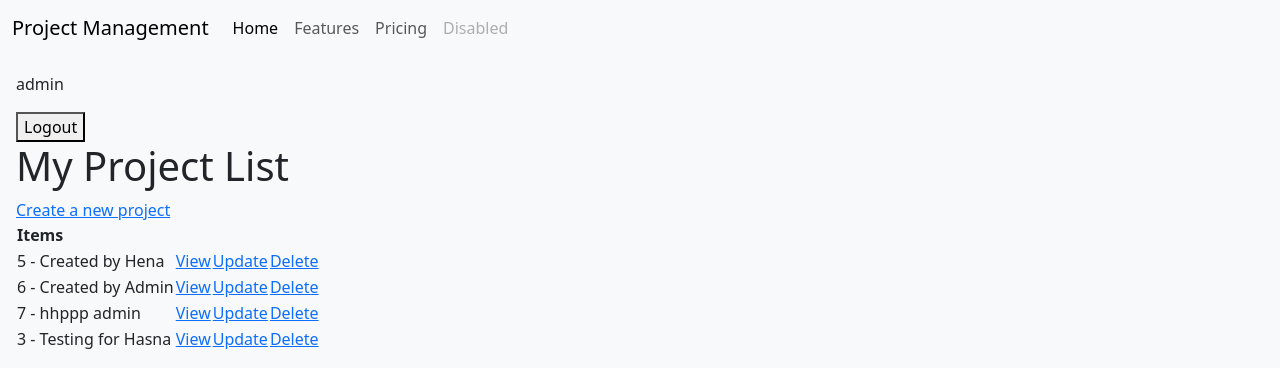
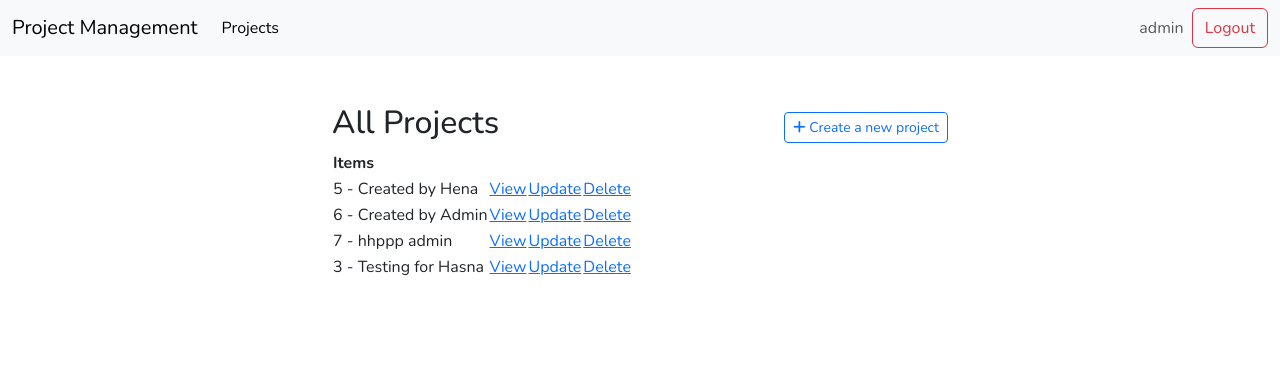
Before and after one commit to CipherGirl/project-management, a Django app: page / in a window 1280 px wide. Shown: the top 388 px of the page. Run offline with Django 5.2, Linux system fonts and the light colour scheme; a user stored in the database is signed in; data comes from the database, SQL or seed files in the repository; both versions use the stored data as it was after the commit; some libraries are stand-ins or nearby versions.

Commit message:
Style fixing, project list, create/update project

```diff
--- a/projects/templates/projects/main.html
+++ b/projects/templates/projects/main.html
@@ -1,21 +1,28 @@
-<!doctype html>
+<!DOCTYPE html>
 <html lang="en">
   <head>
     <meta charset="utf-8">
     <meta name="viewport" content="width=device-width, initial-scale=1">
     <title>Project Management Application</title>
-    <link href="https://cdn.jsdelivr.net/npm/bootstrap@5.3.2/dist/css/bootstrap.min.css" rel="stylesheet" integrity="sha384-T3c6CoIi6uLrA9TneNEoa7RxnatzjcDSCmG1MXxSR1GAsXEV/Dwwykc2MPK8M2HN" crossorigin="anonymous">
-    <link rel="stylesheet" href="styles.css">
+    <link href="https://cdn.jsdelivr.net/npm/bootstrap@5.3.2/dist/css/bootstrap.min.css"
+          rel="stylesheet"
+          integrity="sha384-T3c6CoIi6uLrA9TneNEoa7RxnatzjcDSCmG1MXxSR1GAsXEV/Dwwykc2MPK8M2HN"
+          crossorigin="anonymous">
+    <link rel="preconnect" href="https://fonts.googleapis.com">
+    <link rel="preconnect" href="https://fonts.gstatic.com" crossorigin>
+    <link href="https://fonts.googleapis.com/css2?family=Nunito:wght@200..1000&display=swap"
+          rel="stylesheet">
+    <script src="https://kit.fontawesome.com/3ff094416c.js"
+            crossorigin="anonymous"></script>
   </head>
-  <body>
-    {% include 'projects/navigation.html' %}
-
-    <div class="container-fluid m-0 p-3 bg-light">
-    {% block content %}
-    {% endblock content %}
+  <body style="font-family: 'Nunito', sans-serif;">
+    {% include "projects/navigation.html" %}
+    <div class="container col col-md-6 mx-auto mt-5">
+      {% block content %}
+      {% endblock content %}
     </div>
-
-    <script src="https://cdn.jsdelivr.net/npm/bootstrap@5.3.2/dist/js/bootstrap.bundle.min.js" integrity="sha384-C6RzsynM9kWDrMNeT87bh95OGNyZPhcTNXj1NW7RuBCsyN/o0jlpcV8Qyq46cDfL" crossorigin="anonymous"></script>
-    <script src="main.js"></script>
+    <script src="https://cdn.jsdelivr.net/npm/bootstrap@5.3.2/dist/js/bootstrap.bundle.min.js"
+            integrity="sha384-C6RzsynM9kWDrMNeT87bh95OGNyZPhcTNXj1NW7RuBCsyN/o0jlpcV8Qyq46cDfL"
+            crossorigin="anonymous"></script>
   </body>
 </html>
--- a/projects/templates/projects/navigation.html
+++ b/projects/templates/projects/navigation.html
@@ -1,16 +1,36 @@
 <nav class="navbar navbar-expand-lg bg-body-tertiary">
-    <div class="container-fluid">
+  <div class="container-fluid">
+    <button class="navbar-toggler"
+            type="button"
+            data-bs-toggle="collapse"
+            data-bs-target="#navbarTogglerDemo01"
+            aria-controls="navbarTogglerDemo01"
+            aria-expanded="false"
+            aria-label="Toggle navigation">
+      <span class="navbar-toggler-icon"></span>
+    </button>
+    <div class="collapse navbar-collapse" id="navbarTogglerDemo01">
       <a class="navbar-brand" href="#">Project Management</a>
-      <button class="navbar-toggler" type="button" data-bs-toggle="collapse" data-bs-target="#navbarNavAltMarkup" aria-controls="navbarNavAltMarkup" aria-expanded="false" aria-label="Toggle navigation">
-        <span class="navbar-toggler-icon"></span>
-      </button>
-      <div class="collapse navbar-collapse" id="navbarNavAltMarkup">
-        <div class="navbar-nav">
-          <a class="nav-link active" aria-current="page" href="#">Home</a>
-          <a class="nav-link" href="#">Features</a>
-          <a class="nav-link" href="#">Pricing</a>
-          <a class="nav-link disabled" aria-disabled="true">Disabled</a>
-        </div>
-      </div>
+      <ul class="navbar-nav me-auto mb-2 mb-lg-0">
+        <li class="nav-item">
+          <a class="nav-link active"
+             aria-current="page"
+             href="{% url 'project_list' %}">Projects</a>
+        </li>
+      </ul>
+      {% if user.is_authenticated %}
+        <form action="{% url 'logout' %}" method="post" class="d-flex">
+          <span class="navbar-text me-2">{{ user.username }}</span>
+          {% csrf_token %}
+          <button type="submit" class="btn btn-outline-danger">Logout</button>
+        </form>
+      {% else %}
+        {% if current_view == 'login' %}
+          <a class="btn btn-primary" href="{% url 'register' %}">Register</a>
+        {% elif current_view == 'register' %}
+          <a class="btn btn-primary" href="{% url 'login' %}">Login</a>
+        {% endif %}
+      {% endif %}
     </div>
-  </nav>
+  </div>
+</nav>
--- a/projects/templates/projects/project_list.html
+++ b/projects/templates/projects/project_list.html
@@ -1,25 +1,15 @@
-{% extends 'projects/main.html' %}
-
+{% extends "projects/main.html" %}
 {% block content %}
-{% if request.user.is_authenticated %}
-<p>{{ request.user }}</p>
-<form action="{% url 'logout' %}" method="post">
-  {% csrf_token %}
-  <button type="submit">Logout</button>
-</form>
-
-{% else %}
-<a href="{% url 'login' %}">Login</a>
-
-{% endif %}
-
-<h1>My Project List</h1>
-
-<a href="{% url 'project_create' %}">Create a new project</a>
-
+  <div class="d-flex justify-content-between align-items-center">
+    <h2>All Projects</h2>
+    <a class="btn btn-outline-primary btn-sm"
+       href="{% url 'project_create' %}">
+      <i class="fa-solid fa-plus"></i>
+      Create a new project
+    </a>
+  </div>
   {% if not projects %}
     <h3>No projects</h3>
-<a href="">Create a new project</a>
   {% else %}
     <table>
       <tr>
@@ -27,10 +17,16 @@
       </tr>
       {% for project in projects %}
         <tr>
-    <td>{{project.id}} - {{ project.title }}</td>
-    <td><a href="{% url 'project_detail' project.id %}">View</a></td>
-    <td><a href="{% url 'project_update' project.id %}">Update</a></td>
-    <td><a href="{% url 'project_delete' project.id %}">Delete</a></td>
+          <td>{{ project.id }} - {{ project.title }}</td>
+          <td>
+            <a href="{% url 'project_detail' project.id %}">View</a>
+          </td>
+          <td>
+            <a href="{% url 'project_update' project.id %}">Update</a>
+          </td>
+          <td>
+            <a href="{% url 'project_delete' project.id %}">Delete</a>
+          </td>
         </tr>
       {% endfor %}
     </table>
--- a/projects/views.py
+++ b/projects/views.py
@@ -1,5 +1,11 @@
 from django.shortcuts import render, HttpResponse, redirect, get_object_or_404
-from django.views.generic import ListView, DetailView, CreateView, UpdateView, DeleteView
+from django.views.generic import (
+    ListView,
+    DetailView,
+    CreateView,
+    UpdateView,
+    DeleteView,
+)
 from django.contrib.auth.views import LoginView
 from django.views.generic.edit import FormView
 from django.contrib.auth.mixins import LoginRequiredMixin
@@ -10,13 +16,14 @@ from django.urls import reverse_lazy
 from .models import Projects, Task
 from django.db.models import Q
 from django.core.exceptions import PermissionDenied
+from django.urls import resolve
 
 
 # View to list all projects the user is involved in
 class ProjectList(LoginRequiredMixin, ListView):
     model = Projects
-    context_object_name = 'projects'
-    template_name = 'projects/project_list.html'
+    context_object_name = "projects"
+    template_name = "projects/project_list.html"
 
     def get_queryset(self):
         user = self.request.user
@@ -25,49 +32,55 @@ class ProjectList(LoginRequiredMixin, ListView):
 
     def get_context_data(self, **kwargs):
         context = super().get_context_data(**kwargs)
-        projects = context['projects']
+        projects = context["projects"]
 
         # Count incomplete projects
         count_incomplete = projects.filter(complete=False).count()
 
-        context['count'] = count_incomplete
+        context["count"] = count_incomplete
         return context
 
 
 # View to show details of a specific project
 class ProjectDetail(LoginRequiredMixin, DetailView):
     model = Projects
-    context_object_name = 'project'
-    template_name = 'projects/project_detail.html'
+    context_object_name = "project"
+    template_name = "projects/project_detail.html"
 
     def dispatch(self, request, *args, **kwargs):
         project = self.get_object()
         # Check if the user is a member of the project
         if request.user not in project.members.all():
-            return redirect('project_list')
+            return redirect("project_list")
         return super().dispatch(request, *args, **kwargs)
 
     def get_context_data(self, **kwargs):
         context = super().get_context_data(**kwargs)
         project = self.get_object()
         tasks = Task.objects.filter(project=project)
-        context['tasks'] = tasks
+        context["tasks"] = tasks
         return context
 
 
 # View to create a new project
 class ProjectCreate(LoginRequiredMixin, CreateView):
     model = Projects
-    fields = ['title', 'description', 'complete']
-    success_url = reverse_lazy('project_list')
-    template_name = 'projects/project_form.html'
+    fields = ["title", "description", "complete"]
+    template_name = "projects/project_form.html"
+    success_url = reverse_lazy("project_list")
+
+    def get_context_data(self, **kwargs):
+        context = super().get_context_data(**kwargs)
+        context["form_title"] = "Create Project"
+        context["submit_button_text"] = "Create Project"
+        context["all_users"] = User.objects.all()
+        context["members"] = []
+        return context
 
     def form_valid(self, form):
         project = form.save(commit=False)
-        # Set the creator of the project
         project.created_by = self.request.user
         project.save()
-        # Add the creator as a member of the project
         project.members.add(self.request.user)
         return super().form_valid(form)
 
@@ -75,81 +88,75 @@ class ProjectCreate(LoginRequiredMixin, CreateView):
 # View to update an existing project
 class ProjectUpdate(LoginRequiredMixin, UpdateView):
     model = Projects
-    fields = ['title', 'description', 'complete']
-    template_name = 'projects/project_form.html'
-    success_url = reverse_lazy('project_list')
+    fields = ["title", "description", "complete"]
+    template_name = "projects/project_form.html"
+    success_url = reverse_lazy("project_list")
 
-    def dispatch(self, request, *args, **kwargs):
+    def get_context_data(self, **kwargs):
+        context = super().get_context_data(**kwargs)
+        context["form_title"] = "Update Project"
+        context["submit_button_text"] = "Update Project"
         project = self.get_object()
-        # Check if the user is a member of the project
-        if request.user not in project.members.all():
-            raise PermissionDenied
-        return super().dispatch(request, *args, **kwargs)
+        context["all_users"] = User.objects.exclude(id=project.created_by.id)
+        context["members"] = project.members.all()
+        return context
 
     def form_valid(self, form):
         project = form.save(commit=False)
         project.save()
         return super().form_valid(form)
 
-    def get_context_data(self, **kwargs):
-        context = super().get_context_data(**kwargs)
-        project = self.get_object()
-        # Pass members and all users excluding the creator to the context
-        context['members'] = project.members.all()
-        context['all_users'] = User.objects.exclude(id=project.created_by.id)
-        return context
-
     def post(self, request, *args, **kwargs):
         project = self.get_object()
-        members = request.POST.getlist('members')
-        # Ensure the current user cannot remove themselves
+        members = request.POST.getlist("members")
         members.append(str(request.user.id))
         if not project.created_by == request.user:
             raise PermissionDenied
-
-        current_user = request.user
-        if current_user not in project.members.all():
-            project.members.add(current_user)
-
-        project.members.clear()
-        for member_id in members:
-            user = get_object_or_404(User, id=member_id)
-            project.members.add(user)
-
-        return super().post(request, *args, **kwargs)
 
 
 # View to delete a project
 class ProjectDelete(LoginRequiredMixin, DeleteView):
     model = Projects
-    context_object_name = 'project'
-    success_url = reverse_lazy('project_list')
-    template_name = 'projects/project_confirm_delete.html'
+    context_object_name = "project"
+    success_url = reverse_lazy("project_list")
+    template_name = "projects/project_confirm_delete.html"
 
     def dispatch(self, request, *args, **kwargs):
         project = self.get_object()
         # Only the creator or members can delete the project
-        if request.user != project.created_by and request.user not in project.members.all():
+        if (
+            request.user != project.created_by
+            and request.user not in project.members.all()
+        ):
             raise PermissionDenied
         return super().dispatch(request, *args, **kwargs)
 
 
 # View to handle user login
 class UserLoginView(LoginView):
-    template_name = 'projects/login.html'
-    fields = '__all__'
+    template_name = "projects/login.html"
+    fields = "__all__"
     redirect_authenticated_user = False
 
+    def get_context_data(self, **kwargs):
+        context = super().get_context_data(**kwargs)
+        context["current_view"] = resolve(self.request.path_info).url_name
+        return context
+
     def get_success_url(self):
-        return reverse_lazy('project_list') if self.request.user.is_authenticated else reverse_lazy('login')
+        return (
+            reverse_lazy("project_list")
+            if self.request.user.is_authenticated
+            else reverse_lazy("login")
+        )
 
 
 # View to handle user registration
 class RegisterPage(FormView):
-    template_name = 'projects/register.html'
+    template_name = "projects/register.html"
     form_class = UserCreationForm
     redirect_authenticated_user = True
-    success_url = reverse_lazy('project_list')
+    success_url = reverse_lazy("project_list")
 
     def form_valid(self, form):
         user = form.save()
@@ -157,71 +164,76 @@ class RegisterPage(FormView):
             login(self.request, user)
         return super().form_valid(form)
 
+    def get_context_data(self, **kwargs):
+        context = super().get_context_data(**kwargs)
+        context["current_view"] = resolve(self.request.path_info).url_name
+        return context
+
     def get(self, *args, **kwargs):
         if self.request.user.is_authenticated:
-            return redirect('project_list')
+            return redirect("project_list")
         return super().get(*args, **kwargs)
 
 
 # View to list all tasks in a project
 class TaskList(LoginRequiredMixin, ListView):
     model = Task
-    context_object_name = 'tasks'
-    template_name = 'tasks/task_list.html'
+    context_object_name = "tasks"
+    template_name = "tasks/task_list.html"
 
     def get_queryset(self):
-        project = get_object_or_404(Projects, id=self.kwargs['pk'])
+        project = get_object_or_404(Projects, id=self.kwargs["pk"])
         return Task.objects.filter(project=project)
 
 
 # View to show details of a specific task
 class TaskDetail(LoginRequiredMixin, DetailView):
     model = Task
-    context_object_name = 'task'
-    template_name = 'tasks/task_detail.html'
+    context_object_name = "task"
+    template_name = "tasks/task_detail.html"
 
 
 # View to create a new task
 class TaskCreate(LoginRequiredMixin, CreateView):
     model = Task
-    fields = ['title', 'description', 'status']
-    template_name = 'tasks/task_form.html'
+    fields = ["title", "description", "status"]
+    template_name = "tasks/task_form.html"
 
     def form_valid(self, form):
-        project = get_object_or_404(Projects, id=self.kwargs['pk'])
+        project = get_object_or_404(Projects, id=self.kwargs["pk"])
         form.instance.project = project
-        assigned_to_id = self.request.POST.get('assigned_to')
+        assigned_to_id = self.request.POST.get("assigned_to")
         if assigned_to_id:
             form.instance.assigned_to = User.objects.get(id=assigned_to_id)
         return super().form_valid(form)
 
     def get_context_data(self, **kwargs):
         context = super().get_context_data(**kwargs)
-        project = get_object_or_404(Projects, id=self.kwargs['pk'])
-        context['project'] = project
-        context['users'] = project.members.all()
+        project = get_object_or_404(Projects, id=self.kwargs["pk"])
+        context["project"] = project
+        context["users"] = project.members.all()
         return context
 
     def get_success_url(self):
-        return reverse_lazy('project_detail', kwargs={'pk': self.kwargs['pk']})
+        return reverse_lazy("project_detail", kwargs={"pk": self.kwargs["pk"]})
 
 
 # View to update an existing task
 class TaskUpdate(LoginRequiredMixin, UpdateView):
     model = Task
-    fields = ['title', 'description', 'status']
-    template_name = 'tasks/task_form.html'
+    fields = ["title", "description", "status"]
+    template_name = "tasks/task_form.html"
 
     def get_object(self, queryset=None):
-        project = get_object_or_404(Projects, id=self.kwargs['pk'])
-        task = get_object_or_404(Task, id=self.kwargs['task_pk'], project=project)
+        project = get_object_or_404(Projects, id=self.kwargs["pk"])
+        task = get_object_or_404(Task, id=self.kwargs["task_pk"], project=project)
 
         if self.request.user not in project.members.all():
             raise PermissionDenied
         return task
 
     def form_valid(self, form):
-        assigned_to_id = self.request.POST.get('assigned_to')
+        assigned_to_id = self.request.POST.get("assigned_to")
         if assigned_to_id:
             form.instance.assigned_to = User.objects.get(id=assigned_to_id)
         else:
@@ -232,27 +244,27 @@ class TaskUpdate(LoginRequiredMixin, UpdateView):
         context = super().get_context_data(**kwargs)
         task = self.get_object()
         project = task.project
-        context['project'] = project
-        context['users'] = project.members.all()
+        context["project"] = project
+        context["users"] = project.members.all()
         return context
 
     def get_success_url(self):
-        return reverse_lazy('project_detail', kwargs={'pk': self.object.project.id})
+        return reverse_lazy("project_detail", kwargs={"pk": self.object.project.id})
 
 
 # View to delete a task
 class TaskDelete(LoginRequiredMixin, DeleteView):
     model = Task
-    context_object_name = 'task'
-    template_name = 'tasks/task_confirm_delete.html'
+    context_object_name = "task"
+    template_name = "tasks/task_confirm_delete.html"
 
     def get_object(self, queryset=None):
-        project = get_object_or_404(Projects, id=self.kwargs['pk'])
-        task = get_object_or_404(Task, id=self.kwargs['task_pk'], project=project)
+        project = get_object_or_404(Projects, id=self.kwargs["pk"])
+        task = get_object_or_404(Task, id=self.kwargs["task_pk"], project=project)
 
         if self.request.user not in project.members.all():
             raise PermissionDenied
         return task
 
     def get_success_url(self):
-        return reverse_lazy('project_detail', kwargs={'pk': self.object.project.id})
+        return reverse_lazy("project_detail", kwargs={"pk": self.object.project.id})
```
Also changed, not shown: projects/templates/projects/project_detail.html (+10 -7 lines), projects/templates/projects/project_form.html (+3 -6 lines), db.sqlite3. Lines whose indentation alone changed are shown as unchanged.
